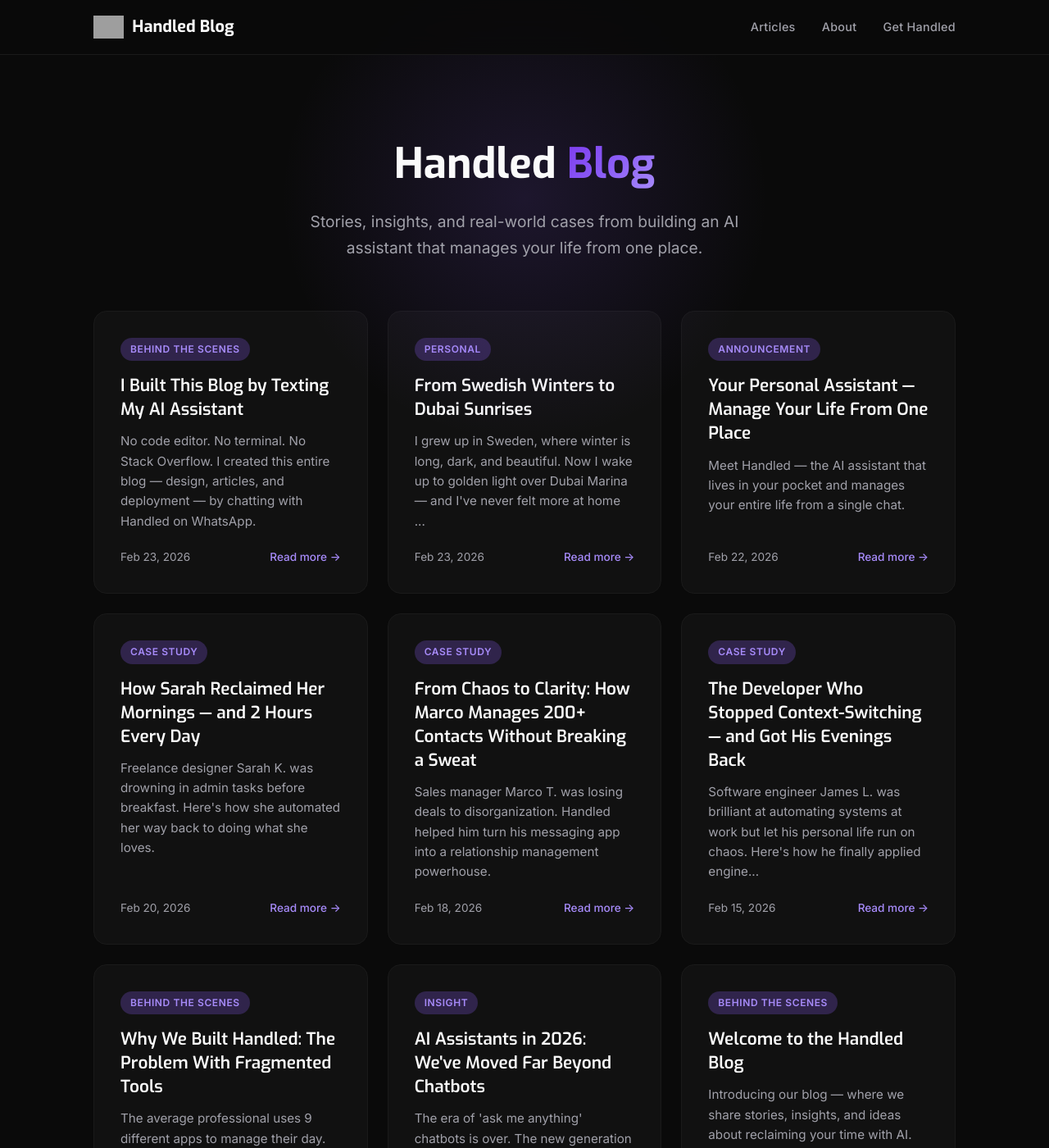
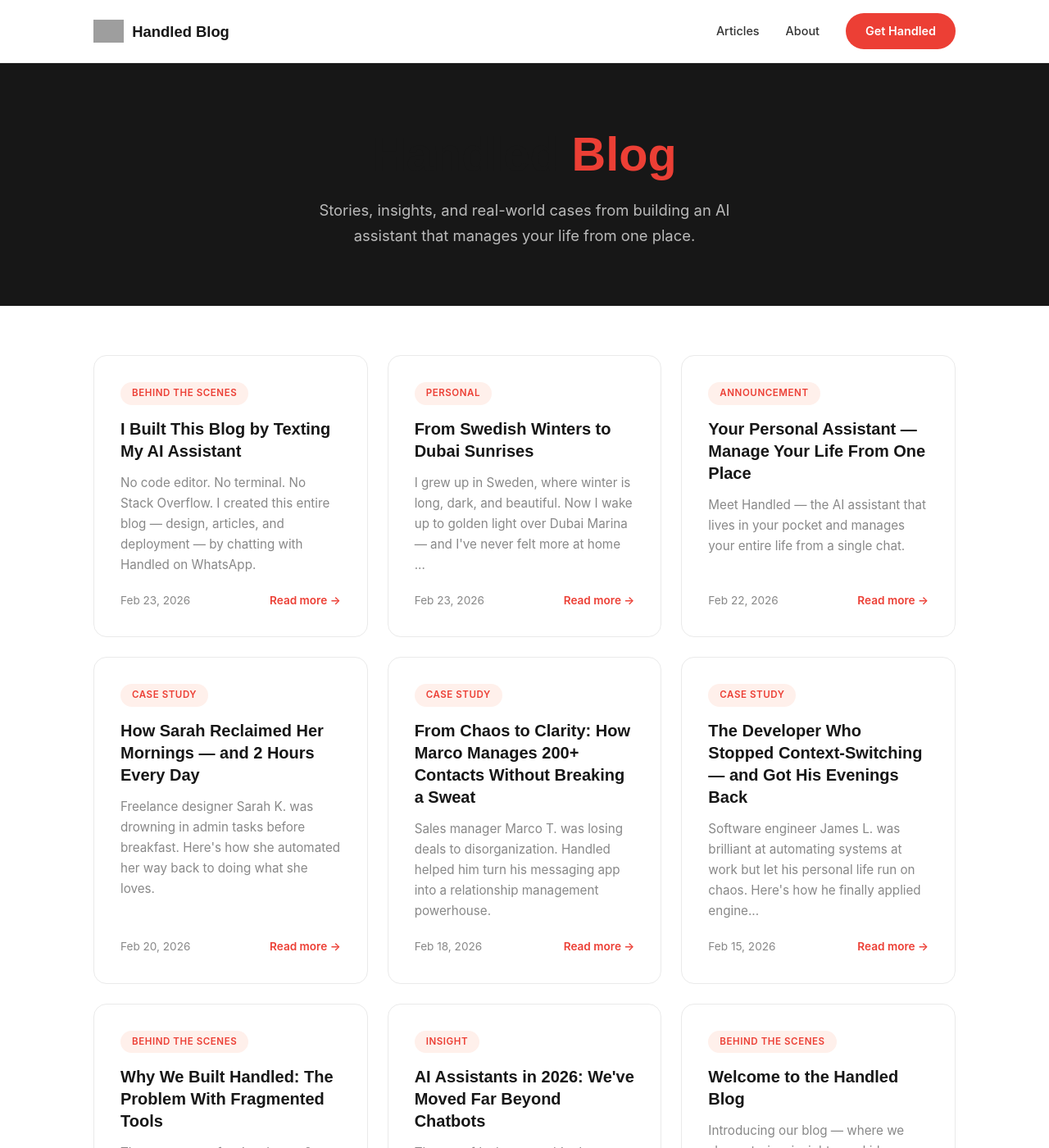
Before and after one commit to handled-sh/handled-sh.github.io, a Jekyll site: the page built from index.md, in a window 1280 px wide and 1400 px high. Shown: the whole window at 82% size. Built offline with Jekyll 4.4.1, drawn with Linux system fonts in a browser that asks for light colours; some of the changed text lies outside the part shown; grey boxes are pictures that could not be loaded.

Commit message:
Redesign: clean modern theme inspired by tonyhammarlund.io

```diff
--- a/assets/css/style.css
+++ b/assets/css/style.css
@@ -1,19 +1,21 @@
-/* Handled Blog — Dark Theme */
+/* Handled Blog — Clean Modern Theme (inspired by tonyhammarlund.io) */
 :root {
-  --bg: #0a0a0a;
-  --bg-card: #111111;
-  --bg-card-hover: #161616;
-  --border: #1a1a1a;
-  --border-hover: #2a2a2a;
-  --text: #e4e4e7;
-  --text-muted: #a1a1aa;
-  --text-heading: #fafafa;
-  --purple: #8b5cf6;
-  --purple-light: #a78bfa;
-  --purple-deep: #7c3aed;
-  --purple-glow: rgba(139, 92, 246, 0.15);
-  --purple-glow-strong: rgba(139, 92, 246, 0.25);
-  --gradient: linear-gradient(135deg, #7c3aed 0%, #8b5cf6 50%, #a78bfa 100%);
+  --bg: #ffffff;
+  --bg-light: #f9f9f9;
+  --bg-dark: #171717;
+  --bg-warm: #fff0eb;
+  --bg-card: #ffffff;
+  --bg-card-hover: #fafafa;
+  --border: #eaeaea;
+  --border-hover: #d0d0d0;
+  --text: #333333;
+  --text-muted: #888888;
+  --text-heading: #171717;
+  --accent: #ec3f35;
+  --accent-dark: #8b251e;
+  --accent-light: #ff5a50;
+  --accent-glow: rgba(236, 63, 53, 0.10);
+  --accent-glow-strong: rgba(236, 63, 53, 0.18);
   --radius: 12px;
   --radius-lg: 16px;
   --max-width: 1100px;
@@ -33,7 +35,7 @@ html {
 }
 
 body {
-  font-family: 'Inter', -apple-system, BlinkMacSystemFont, sans-serif;
+  font-family: 'DM Sans', -apple-system, BlinkMacSystemFont, sans-serif;
   background: var(--bg);
   color: var(--text);
   line-height: 1.7;
@@ -50,20 +52,20 @@ body {
 }
 
 a {
-  color: var(--purple-light);
+  color: var(--accent);
   text-decoration: none;
   transition: var(--transition);
 }
 
 a:hover {
-  color: var(--purple);
+  color: var(--accent-dark);
 }
 
 h1, h2, h3, h4, h5, h6 {
-  font-family: 'Exo', sans-serif;
+  font-family: 'Montserrat', sans-serif;
   color: var(--text-heading);
-  font-weight: 600;
-  line-height: 1.3;
+  font-weight: 700;
+  line-height: 1.25;
 }
 
 /* ─── Navbar ─── */
@@ -71,7 +73,7 @@ h1, h2, h3, h4, h5, h6 {
   position: sticky;
   top: 0;
   z-index: 100;
-  background: rgba(10, 10, 10, 0.85);
+  background: rgba(255, 255, 255, 0.92);
   backdrop-filter: blur(20px);
   -webkit-backdrop-filter: blur(20px);
   border-bottom: 1px solid var(--border);
@@ -88,8 +90,8 @@ h1, h2, h3, h4, h5, h6 {
   display: flex;
   align-items: center;
   gap: 10px;
-  font-family: 'Exo', sans-serif;
-  font-size: 1.25rem;
+  font-family: 'Montserrat', sans-serif;
+  font-size: 1.15rem;
   font-weight: 700;
   color: var(--text-heading);
 }
@@ -110,68 +112,55 @@ h1, h2, h3, h4, h5, h6 {
 }
 
 .nav-links a {
-  color: var(--text-muted);
+  color: var(--text);
   font-size: 0.9rem;
   font-weight: 500;
-  letter-spacing: 0.02em;
 }
 
 .nav-links a:hover {
-  color: var(--text-heading);
+  color: var(--accent);
 }
 
-.nav-links a.btn-nav {
-  background: var(--gradient);
+.nav-links a:last-child {
+  background: var(--accent);
   color: #fff;
-  padding: 8px 20px;
-  border-radius: 8px;
+  padding: 10px 24px;
+  border-radius: 50px;
   font-weight: 600;
 }
 
-.nav-links a.btn-nav:hover {
-  opacity: 0.9;
-  transform: translateY(-1px);
+.nav-links a:last-child:hover {
+  background: var(--accent-dark);
+  color: #fff;
 }
 
 /* ─── Hero ─── */
 .hero {
-  padding: 100px 0 60px;
+  background: var(--bg-dark);
+  color: #fff;
+  padding: 80px 0 70px;
   text-align: center;
   position: relative;
 }
 
-.hero::before {
-  content: '';
-  position: absolute;
-  top: -40%;
-  left: 50%;
-  transform: translateX(-50%);
-  width: 600px;
-  height: 600px;
-  background: radial-gradient(circle, var(--purple-glow) 0%, transparent 70%);
-  pointer-events: none;
+.hero-title {
+  font-family: 'Montserrat', sans-serif;
+  font-size: 3.6rem;
+  font-weight: 800;
+  margin-bottom: 20px;
+  line-height: 1.1;
 }
 
-.hero h1 {
-  font-size: 3.2rem;
-  font-weight: 700;
-  margin-bottom: 20px;
-  position: relative;
+.hero-title .accent {
+  color: var(--accent);
 }
 
-.hero h1 .accent {
-  background: var(--gradient);
-  -webkit-background-clip: text;
-  -webkit-text-fill-color: transparent;
-  background-clip: text;
-}
-
-.hero p {
-  font-size: 1.2rem;
-  color: var(--text-muted);
-  max-width: 600px;
+.hero-subtitle {
+  font-size: 1.15rem;
+  color: rgba(255, 255, 255, 0.7);
+  max-width: 580px;
   margin: 0 auto;
-  position: relative;
+  line-height: 1.7;
 }
 
 /* ─── Section Headers ─── */
@@ -181,7 +170,8 @@ h1, h2, h3, h4, h5, h6 {
 }
 
 .section-header h2 {
-  font-size: 2rem;
+  font-size: 2.2rem;
+  font-weight: 800;
   margin-bottom: 12px;
 }
 
@@ -190,12 +180,27 @@ h1, h2, h3, h4, h5, h6 {
   font-size: 1.05rem;
 }
 
+/* ─── Section Labels (Tony style) ─── */
+.section-label {
+  font-size: 13px;
+  font-weight: 600;
+  color: var(--accent);
+  text-transform: uppercase;
+  letter-spacing: 1.5px;
+  text-align: center;
+  margin-bottom: 12px;
+}
+
 /* ─── Article Cards ─── */
+.articles-section {
+  padding: 60px 0 20px;
+}
+
 .articles-grid {
   display: grid;
   grid-template-columns: repeat(auto-fill, minmax(320px, 1fr));
   gap: 24px;
-  padding: 0 0 80px;
+  padding: 0 0 60px;
 }
 
 .article-card {
@@ -209,19 +214,18 @@ h1, h2, h3, h4, h5, h6 {
 }
 
 .article-card:hover {
-  background: var(--bg-card-hover);
   border-color: var(--border-hover);
-  box-shadow: 0 0 30px var(--purple-glow);
+  box-shadow: 0 8px 30px rgba(0, 0, 0, 0.06);
   transform: translateY(-3px);
 }
 
 .article-card .card-tag {
   display: inline-block;
-  background: var(--purple-glow-strong);
-  color: var(--purple-light);
-  font-size: 0.75rem;
+  background: var(--bg-warm);
+  color: var(--accent);
+  font-size: 0.72rem;
   font-weight: 600;
-  padding: 4px 12px;
+  padding: 4px 14px;
   border-radius: 20px;
   letter-spacing: 0.05em;
   text-transform: uppercase;
@@ -230,9 +234,10 @@ h1, h2, h3, h4, h5, h6 {
 }
 
 .article-card h3 {
-  font-size: 1.3rem;
+  font-size: 1.25rem;
+  font-weight: 700;
   margin-bottom: 12px;
-  line-height: 1.4;
+  line-height: 1.35;
 }
 
 .article-card h3 a {
@@ -240,13 +245,13 @@ h1, h2, h3, h4, h5, h6 {
 }
 
 .article-card h3 a:hover {
-  color: var(--purple-light);
+  color: var(--accent);
 }
 
 .article-card .card-excerpt {
   color: var(--text-muted);
   font-size: 0.95rem;
-  line-height: 1.6;
+  line-height: 1.65;
   flex-grow: 1;
   margin-bottom: 20px;
 }
@@ -260,96 +265,145 @@ h1, h2, h3, h4, h5, h6 {
 }
 
 .article-card .read-more {
-  color: var(--purple-light);
-  font-weight: 500;
+  color: var(--accent);
+  font-weight: 600;
   font-size: 0.85rem;
 }
 
 .article-card .read-more:hover {
-  color: var(--purple);
+  color: var(--accent-dark);
+}
+
+/* ─── Featured Post ─── */
+.featured-post {
+  display: block;
+  position: relative;
+  border-radius: var(--radius-lg);
+  overflow: hidden;
+  max-height: 360px;
+  transition: var(--transition);
+  border: 1px solid var(--border);
+}
+
+.featured-post:hover {
+  transform: translateY(-3px);
+  box-shadow: 0 8px 40px rgba(0, 0, 0, 0.10);
+  border-color: var(--border-hover);
+}
+
+.featured-image {
+  width: 100%;
+  height: 360px;
+  object-fit: cover;
+  display: block;
+}
+
+.featured-overlay {
+  position: absolute;
+  bottom: 0;
+  left: 0;
+  right: 0;
+  padding: 32px;
+  background: linear-gradient(transparent, rgba(23, 23, 23, 0.95));
+}
+
+.featured-overlay .card-tag {
+  display: inline-block;
+  background: var(--accent);
+  color: #fff;
+  font-size: 0.7rem;
+  font-weight: 600;
+  padding: 4px 14px;
+  border-radius: 20px;
+  letter-spacing: 0.05em;
+  text-transform: uppercase;
+  margin-bottom: 12px;
+}
+
+.featured-overlay h2 {
+  font-family: 'Montserrat', sans-serif;
+  font-size: 1.5rem;
+  font-weight: 700;
+  color: #fff;
+  margin-bottom: 8px;
+}
+
+.featured-overlay p {
+  color: rgba(255, 255, 255, 0.7);
+  font-size: 0.9rem;
+  margin: 0;
 }
 
 /* ─── CTA Banner ─── */
 .cta-banner {
-  background: var(--bg-card);
-  border: 1px solid var(--border);
+  background: var(--bg-dark);
   border-radius: var(--radius-lg);
-  padding: 60px 40px;
+  padding: 64px 40px;
   text-align: center;
   margin: 20px 0 80px;
   position: relative;
   overflow: hidden;
 }
 
-.cta-banner::before {
-  content: '';
-  position: absolute;
-  top: -50%;
-  left: 50%;
-  transform: translateX(-50%);
-  width: 500px;
-  height: 500px;
-  background: radial-gradient(circle, var(--purple-glow) 0%, transparent 70%);
-  pointer-events: none;
-}
-
 .cta-banner h2 {
-  font-size: 2rem;
+  font-family: 'Montserrat', sans-serif;
+  font-size: 2.2rem;
+  font-weight: 800;
   margin-bottom: 12px;
-  position: relative;
+  color: #fff;
 }
 
 .cta-banner p {
-  color: var(--text-muted);
+  color: rgba(255, 255, 255, 0.6);
   font-size: 1.05rem;
   margin-bottom: 28px;
-  position: relative;
 }
 
 .btn-primary {
   display: inline-block;
-  background: var(--gradient);
+  background: var(--accent);
   color: #fff;
   padding: 14px 36px;
-  border-radius: 10px;
-  font-family: 'Exo', sans-serif;
+  border-radius: 50px;
+  font-family: 'Montserrat', sans-serif;
   font-weight: 600;
   font-size: 1rem;
-  position: relative;
   transition: var(--transition);
 }
 
 .btn-primary:hover {
   color: #fff;
-  opacity: 0.9;
+  background: var(--accent-dark);
   transform: translateY(-2px);
-  box-shadow: 0 8px 30px var(--purple-glow-strong);
+  box-shadow: 0 8px 24px var(--accent-glow-strong);
 }
 
 /* ─── Post Content ─── */
 .post-header {
   text-align: center;
-  padding: 100px 0 48px;
+  padding: 80px 0 40px;
   max-width: 760px;
   margin: 0 auto;
 }
 
 .post-header .card-tag {
   display: inline-block;
-  background: var(--purple-glow-strong);
-  color: var(--purple-light);
-  font-size: 0.75rem;
+  background: var(--bg-warm);
+  color: var(--accent);
+  font-size: 0.72rem;
   font-weight: 600;
-  padding: 5px 14px;
+  padding: 5px 16px;
   border-radius: 20px;
   letter-spacing: 0.06em;
   text-transform: uppercase;
-  margin-bottom: 24px;
+  margin-bottom: 20px;
 }
 
 .post-header h1 {
-  font-size: 2.6rem;
-  max-width: 700px;
+  font-family: 'Montserrat', sans-serif;
+  font-size: 2.8rem;
+  font-weight: 800;
+  max-width: 720px;
   margin: 0 auto 20px;
   letter-spacing: -0.02em;
   line-height: 1.2;
@@ -388,6 +442,7 @@ h1, h2, h3, h4, h5, h6 {
 
 .post-content h2 {
   font-size: 1.6rem;
+  font-weight: 700;
   margin: 56px 0 20px;
   padding-top: 16px;
   letter-spacing: -0.01em;
@@ -395,8 +450,8 @@ h1, h2, h3, h4, h5, h6 {
 
 .post-content h3 {
   font-size: 1.25rem;
+  font-weight: 700;
   margin: 40px 0 14px;
-  color: var(--text-heading);
 }
 
 .post-content p {
@@ -419,13 +474,11 @@ h1, h2, h3, h4, h5, h6 {
 }
 
 .post-content blockquote {
-  border-left: 3px solid var(--purple);
+  border-left: 3px solid var(--accent);
   padding: 20px 28px;
   margin: 36px 0;
-  background: var(--bg-card);
+  background: var(--bg-light);
   border-radius: 0 var(--radius) var(--radius) 0;
-  border: 1px solid var(--border);
-  border-left: 3px solid var(--purple);
 }
 
 .post-content blockquote p {
@@ -440,20 +493,20 @@ h1, h2, h3, h4, h5, h6 {
   margin-bottom: 0;
   font-style: normal;
   font-size: 0.9rem;
-  color: var(--purple-light);
+  color: var(--accent);
 }
 
 .post-content code {
-  background: var(--bg-card);
+  background: var(--bg-light);
   padding: 3px 8px;
   border-radius: 6px;
   font-size: 0.88em;
-  color: var(--purple-light);
+  color: var(--accent);
   border: 1px solid var(--border);
 }
 
 .post-content pre {
-  background: var(--bg-card);
+  background: var(--bg-dark);
   border: 1px solid var(--border);
   border-radius: var(--radius);
   padding: 24px;
@@ -465,6 +518,7 @@ h1, h2, h3, h4, h5, h6 {
   padding: 0;
   background: none;
   border: none;
+  color: #e4e4e7;
 }
 
 .post-content img {
@@ -475,15 +529,15 @@ h1, h2, h3, h4, h5, h6 {
 }
 
 .post-content a {
-  color: var(--purple-light);
+  color: var(--accent);
   text-decoration: underline;
   text-underline-offset: 3px;
-  text-decoration-color: rgba(167, 139, 250, 0.3);
+  text-decoration-color: rgba(236, 63, 53, 0.3);
 }
 
 .post-content a:hover {
-  color: var(--purple);
-  text-decoration-color: var(--purple);
+  color: var(--accent-dark);
+  text-decoration-color: var(--accent);
 }
 
 .post-content strong {
@@ -510,34 +564,23 @@ h1, h2, h3, h4, h5, h6 {
 
 /* ─── Page Hero ─── */
 .page-hero {
+  background: var(--bg-dark);
+  color: #fff;
   text-align: center;
-  padding: 100px 0 40px;
-  position: relative;
-}
-
-.page-hero::before {
-  content: '';
-  position: absolute;
-  top: -30%;
-  left: 50%;
-  transform: translateX(-50%);
-  width: 500px;
-  height: 500px;
-  background: radial-gradient(circle, var(--purple-glow) 0%, transparent 70%);
-  pointer-events: none;
+  padding: 80px 0 60px;
 }
 
 .page-hero h1 {
+  font-family: 'Montserrat', sans-serif;
   font-size: 2.8rem;
-  letter-spacing: -0.02em;
-  position: relative;
+  font-weight: 800;
+  color: #fff;
   margin-bottom: 16px;
 }
 
 .page-subtitle {
-  font-size: 1.2rem;
-  color: var(--text-muted);
-  position: relative;
+  font-size: 1.15rem;
+  color: rgba(255, 255, 255, 0.7);
   max-width: 540px;
   margin: 0 auto;
   line-height: 1.6;
@@ -559,12 +602,14 @@ h1, h2, h3, h4, h5, h6 {
 
 .page-content h2 {
   font-size: 1.5rem;
+  font-weight: 700;
   margin: 20px 0 18px;
   letter-spacing: -0.01em;
 }
 
 .page-content h3 {
   font-size: 1.2rem;
+  font-weight: 700;
   margin: 36px 0 12px;
 }
 
@@ -586,13 +631,11 @@ h1, h2, h3, h4, h5, h6 {
 }
 
 .page-content blockquote {
-  border-left: 3px solid var(--purple);
+  border-left: 3px solid var(--accent);
   padding: 20px 28px;
   margin: 32px 0;
-  background: var(--bg-card);
+  background: var(--bg-light);
   border-radius: 0 var(--radius) var(--radius) 0;
-  border: 1px solid var(--border);
-  border-left: 3px solid var(--purple);
 }
 
 .page-content blockquote p {
@@ -607,15 +650,15 @@ h1, h2, h3, h4, h5, h6 {
 }
 
 .page-content a {
-  color: var(--purple-light);
+  color: var(--accent);
   text-decoration: underline;
   text-underline-offset: 3px;
-  text-decoration-color: rgba(167, 139, 250, 0.3);
+  text-decoration-color: rgba(236, 63, 53, 0.3);
 }
 
 .page-content a:hover {
-  color: var(--purple);
-  text-decoration-color: var(--purple);
+  color: var(--accent-dark);
+  text-decoration-color: var(--accent);
 }
 
 .page-content hr {
@@ -624,19 +667,11 @@ h1, h2, h3, h4, h5, h6 {
   margin: 48px 0;
 }
 
-@media (max-width: 768px) {
-  .page-hero h1 {
-    font-size: 2rem;
-  }
-  .page-subtitle {
-    font-size: 1.05rem;
-  }
-}
-
 /* ─── Footer ─── */
 .site-footer {
   margin-top: auto;
-  border-top: 1px solid var(--border);
+  background: var(--bg-dark);
+  border-top: 1px solid rgba(255, 255, 255, 0.08);
   padding: 40px 0;
 }
 
@@ -644,8 +679,18 @@ h1, h2, h3, h4, h5, h6 {
   display: flex;
   align-items: center;
   justify-content: space-between;
-  color: var(--text-muted);
+  color: rgba(255, 255, 255, 0.5);
   font-size: 0.85rem;
+}
+
+.footer-brand {
+  font-family: 'Montserrat', sans-serif;
+  font-weight: 700;
+  color: rgba(255, 255, 255, 0.7);
+}
+
+.footer-tagline {
+  display: none;
 }
 
 .footer-links {
@@ -654,20 +699,24 @@ h1, h2, h3, h4, h5, h6 {
 }
 
 .footer-links a {
-  color: var(--text-muted);
+  color: rgba(255, 255, 255, 0.5);
 }
 
 .footer-links a:hover {
-  color: var(--text-heading);
+  color: #fff;
+}
+
+.footer-copy {
+  color: rgba(255, 255, 255, 0.3);
 }
 
 /* ─── Responsive ─── */
 @media (max-width: 768px) {
-  .hero h1 {
-    font-size: 2.2rem;
+  .hero-title {
+    font-size: 2.4rem;
   }
-  .hero p {
-    font-size: 1.05rem;
+  .hero-subtitle {
+    font-size: 1rem;
   }
   .articles-grid {
     grid-template-columns: 1fr;
@@ -686,88 +735,41 @@ h1, h2, h3, h4, h5, h6 {
     padding: 40px 24px;
   }
   .cta-banner h2 {
-    font-size: 1.6rem;
+    font-size: 1.7rem;
   }
   .footer-content {
     flex-direction: column;
     gap: 16px;
     text-align: center;
   }
+  .page-hero h1 {
+    font-size: 2rem;
+  }
+  .page-subtitle {
+    font-size: 1rem;
+  }
+  .featured-post {
+    max-height: 260px;
+  }
+  .featured-image {
+    height: 260px;
+  }
+  .featured-overlay h2 {
+    font-size: 1.2rem;
+  }
 }
 
 @media (max-width: 480px) {
   .hero {
-    padding: 60px 0 40px;
+    padding: 50px 0 40px;
   }
-  .hero h1 {
-    font-size: 1.8rem;
+  .hero-title {
+    font-size: 2rem;
   }
-  .nav-links a:not(.btn-nav) {
+  .nav-links a:not(:last-child) {
     display: none;
   }
   .post-header h1 {
     font-size: 1.6rem;
   }
 }
-
-
-/* ─── Featured Post ─── */
-.featured-post {
-  display: block;
-  position: relative;
-  border-radius: var(--radius-lg);
-  overflow: hidden;
-  max-height: 320px;
-  transition: var(--transition);
-  border: 1px solid var(--border);
-}
-
-.featured-post:hover {
-  transform: translateY(-3px);
-  box-shadow: 0 0 40px var(--purple-glow);
-  border-color: var(--border-hover);
-}
-
-.featured-image {
-  width: 100%;
-  height: 320px;
-  object-fit: cover;
-  display: block;
-}
-
-.featured-overlay {
-  position: absolute;
-  bottom: 0;
-  left: 0;
-  right: 0;
-  padding: 28px 28px 24px;
-  background: linear-gradient(transparent, rgba(10, 10, 10, 0.95));
-}
-
-.featured-overlay h2 {
-  font-family: 'Exo', sans-serif;
-  font-size: 1.4rem;
-  color: #fff;
-  margin-bottom: 6px;
-}
-
-.featured-overlay p {
-  color: var(--text-muted);
-  font-size: 0.9rem;
-  margin: 0;
-}
-
-@media (max-width: 768px) {
-  .featured-post {
-    max-height: 240px;
-  }
-  .featured-image {
-    height: 240px;
-  }
-  .featured-overlay h2 {
-    font-size: 1.15rem;
-  }
-  .featured-overlay p {
-    font-size: 0.85rem;
-  }
-}
```
